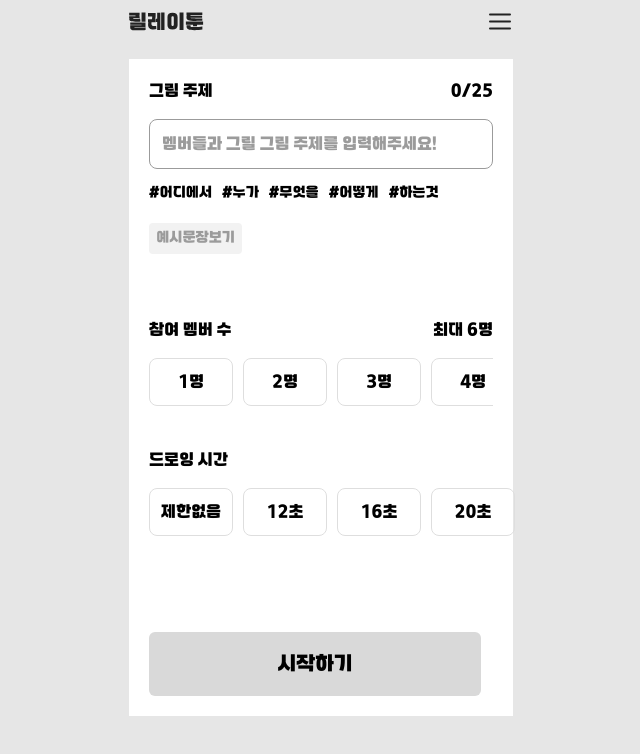
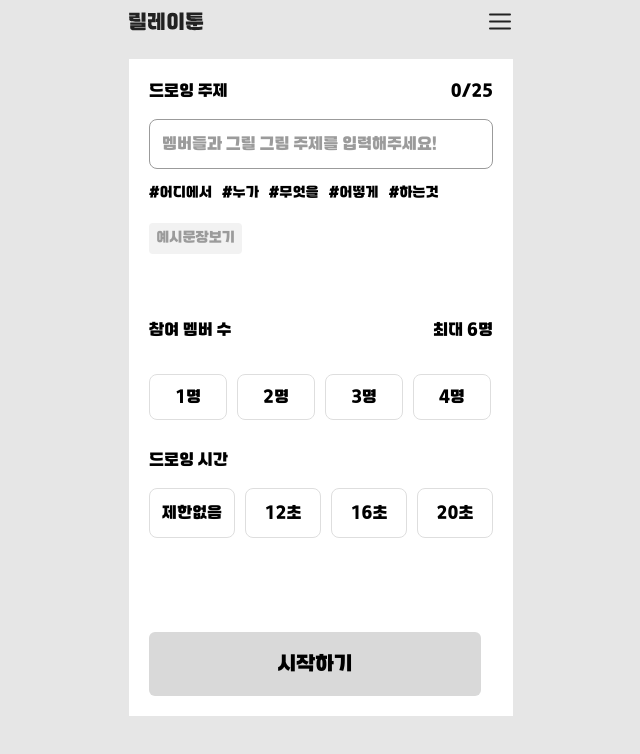
Before and after one commit to relay-toon/front, a Next.js app: page /create-room in a window 1280 px wide. Shown: the top 754 px of the page, without its empty margins (319-959 px from the left). Built offline with nearby package versions, Linux system fonts and the light colour scheme.

Commit message:
feature: radio button

```diff
--- a/package.json
+++ b/package.json
@@ -11,7 +11,8 @@
   "dependencies": {
     "next": "14.2.1",
     "react": "^18",
-    "react-dom": "^18"
+    "react-dom": "^18",
+    "tailwind-scrollbar-hide": "^1.1.7"
   },
   "devDependencies": {
     "@types/node": "^20",
--- /dev/null
+++ b/src/app/(main)/create-room/action.ts
@@ -0,0 +1,27 @@
+export const moseoverHandler = () => {
+  const item = document.getElementById('item');
+  const slider = document.getElementById('slider');
+  const clientWidth = item?.clientWidth;
+
+  slider?.addEventListener('wheel', (e) => {
+    if (e.deltaY < 0 && clientWidth) {
+      slider.scrollLeft -= clientWidth * 2;
+    } else if (e.deltaY > 0 && clientWidth) {
+      slider.scrollLeft += clientWidth * 2;
+    }
+  });
+};
+
+export const timeSetMoseoverHandler = () => {
+  const timeItem = document.getElementById('timeItem');
+  const drawingTimeSlider = document.getElementById('drawingTimeSlider');
+  const clientWidth = timeItem?.clientWidth;
+
+  drawingTimeSlider?.addEventListener('wheel', (e) => {
+    if (e.deltaY < 0 && clientWidth) {
+      drawingTimeSlider.scrollLeft -= clientWidth * 2;
+    } else if (e.deltaY > 0 && clientWidth) {
+      drawingTimeSlider.scrollLeft += clientWidth * 2;
+    }
+  });
+};
--- a/src/app/(main)/create-room/page.tsx
+++ b/src/app/(main)/create-room/page.tsx
@@ -1,7 +1,7 @@
 'use client';
 import LargeBtn from '@/src/components/LargeBtn';
 import { useEffect, useRef, useState } from 'react';
-import { start } from 'repl';
+import { moseoverHandler, timeSetMoseoverHandler } from './action';
 
 export default function CreateRoom() {
   const [subjectText, setSubjectText] = useState('');
@@ -10,6 +10,8 @@ export default function CreateRoom() {
   let drawingTime = ['제한없음', '12초', '16초', '20초'];
   let memberNumArr = new Array(6).fill(0);
   const sliderRef = useRef<HTMLDivElement>(null);
+  const timeSetSliderRef = useRef<HTMLDivElement>(null);
+
   useEffect(() => {
     const handleMouseOver = () => {
       const slider = sliderRef.current;
@@ -30,27 +32,31 @@ export default function CreateRoom() {
     };
   }, []);
 
-  const moseoverHandler = () => {
-    const item = document.getElementById('item');
-    const slider = document.getElementById('slider');
-    const clientWidth = item?.clientWidth;
-
-    slider?.addEventListener('wheel', (e) => {
-      if (e.deltaY < 0 && clientWidth) {
-        slider.scrollLeft -= clientWidth * 2;
-        console.log(slider.scrollLeft);
-      } else if (e.deltaY > 0 && clientWidth) {
-        slider.scrollLeft += clientWidth * 2;
-        console.log(slider.scrollLeft);
+  useEffect(() => {
+    const handleTimeSetMouseOver = () => {
+      const timeSetSlider = timeSetSliderRef.current;
+      if (timeSetSlider) {
+        timeSetSlider.addEventListener('wheel', (e) => {
+          e.preventDefault();
+        });
       }
-    });
     };
+    const timeSetSlider = sliderRef.current;
+    if (timeSetSlider) {
+      timeSetSlider.addEventListener('mouseover', handleTimeSetMouseOver);
+    }
+    return () => {
+      if (timeSetSlider) {
+        timeSetSlider.removeEventListener('mouseover', handleTimeSetMouseOver);
+      }
+    };
+  }, []);
 
   return (
     <div className="max-w-sm mt-[23.5px] p-5 bg-white custom-waguri-font">
       <div className="flex flex-col">
         <div className="flex justify-between">
-          <span>그림 주제</span>
+          <span>드로잉 주제</span>
           <span>
             {subjectText.length}/{maxLength}
           </span>
@@ -77,38 +83,63 @@ export default function CreateRoom() {
           <span>최대 6명</span>
         </div>
         <div
-          className="mt-[16px] flex gap-[10px] overflow-x-auto overflow-y-hidden whitespace-nowrap scroll-smooth"
+          className="mt-[16px] flex gap-[10px] overflow-x-auto overflow-y-hidden whitespace-nowrap scroll-smooth scrollbar-hide"
           id="slider"
           ref={sliderRef}
         >
+          <form
+            className="mt-[16px] w-full flex h-fit gap-[10px] overflow-x-auto overflow-y-hidden whitespace-nowrap scroll-smooth scrollbar-hide"
+            id="drawingTimeSlider"
+          >
             {memberNumArr.map((num, i) => (
-            <div
-              key={`${num}-${i}`}
-              id="item"
-              className="w-[84px] flex justify-aroundabsolute"
+              <div className="w-[40rem]" key={`${i}`}>
+                <input
+                  type="radio"
+                  className="peer hidden"
+                  id={`${num}-${i}`}
+                  value={num}
+                  name="answer"
+                />
+                <label
+                  htmlFor={`${num}-${i}`}
+                  className="block cursor-pointer select-none rounded-lg px-[25px] py-[10px] border border-[#DEDEDE] text-center peer-checked:bg-black peer-checked:text-white"
                 >
-              <button className="w-[84px] h-[48px] rounded-lg border border-[#DEDEDE] ease-in-out focus:bg-black focus:text-white">
                   {i + 1}명
-              </button>
+                </label>
               </div>
             ))}
+          </form>
         </div>
       </div>
-
-      <div className="h-[125px] mt-[36px] mb-[59px] relative">
+      <div
+        className="h-[125px] mt-[36px] mb-[59px] relative"
+        onWheel={timeSetMoseoverHandler}
+      >
         <div className="flex justify-between">
           <span>드로잉 시간</span>
         </div>
         <div>
-          {/* 기본12초 멕시멈 40초, 제한없음 까지 */}
-          <div className="mt-[16px] flex gap-[10px] absolute">
+          <div
+            className="mt-[16px] flex gap-[10px] overflow-x-auto overflow-y-hidden whitespace-nowrap scroll-smooth scrollbar-hide"
+            id="drawingTimeSlider"
+            ref={timeSetSliderRef}
+          >
             {drawingTime.map((time, i) => (
-              <button
-                key={`${time}-${i}`}
-                className="w-[84px] h-[48px] rounded-lg border border-[#DEDEDE] ease-in-out focus:bg-black focus:text-white"
+              <div className="w-[40rem]" key={`${time}-${i}`}>
+                <input
+                  type="radio"
+                  className="peer hidden"
+                  id={`${time}-${i}`}
+                  value={time}
+                  name="answer"
+                />
+                <label
+                  htmlFor={`${time}-${i}`}
+                  className="block cursor-pointer select-none rounded-lg p-3 border border-[#DEDEDE] text-center peer-checked:bg-black peer-checked:text-white"
                 >
                   {time}
-              </button>
+                </label>
+              </div>
             ))}
           </div>
         </div>
--- a/tailwind.config.ts
+++ b/tailwind.config.ts
@@ -15,6 +15,6 @@ const config: Config = {
       },
     },
   },
-  plugins: [],
+  plugins: [require('tailwind-scrollbar-hide')],
 };
 export default config;
```
Also changed, not shown: 1 other file (tests, documents, lock files or other folders). Lines whose indentation alone changed are shown as unchanged.
